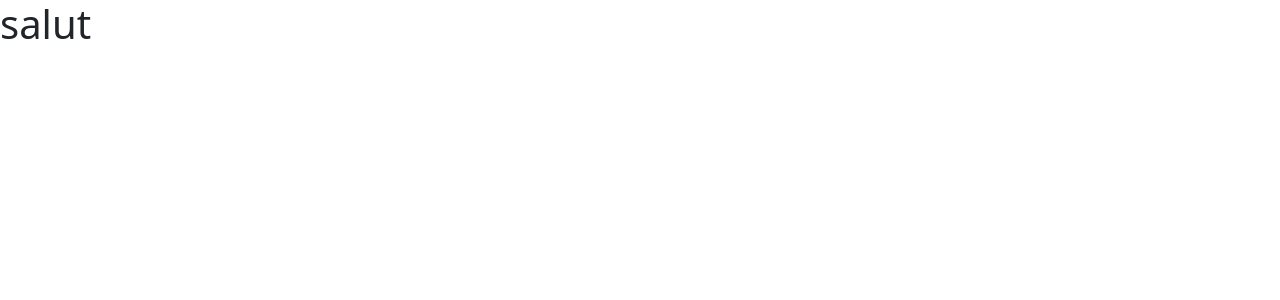
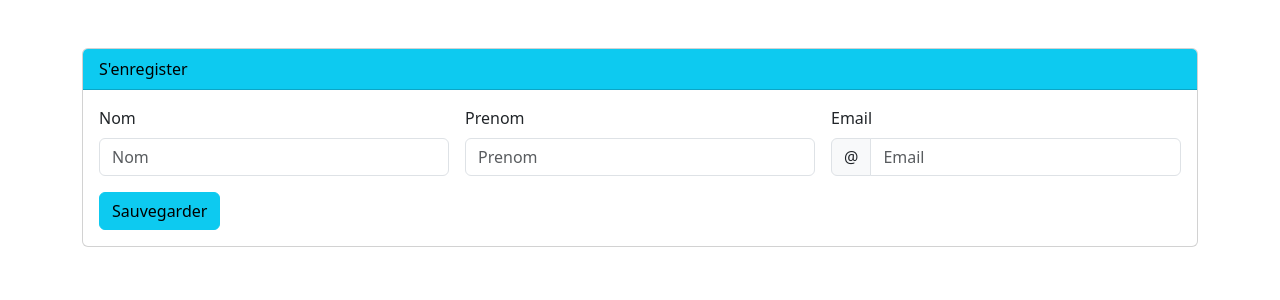
Before and after one commit to mahjoub004/Form-App-Angular, an Angular app: page / in a window 1280 px wide. Shown: the top 300 px of the page. Built offline with nearby package versions, Linux system fonts and the light colour scheme.

Commit message:
la creation de component registerForm et Méthode template: récuperer les données entrées

```diff
--- a/src/app/app.component.html
+++ b/src/app/app.component.html
@@ -1,2 +1,5 @@
-<h1>salut</h1>
+<div class="container mt-5">
+<app-register></app-register>
+</div>
+
 <router-outlet></router-outlet>
--- /dev/null
+++ b/src/app/components/register/register.component.html
@@ -0,0 +1,47 @@
+<div class="card">
+  <div class="card-header text-black bg-info">
+    S'enregister
+  </div>
+  <div class="card-body">
+    <form class="row g-3 needs-validation"
+       (ngSubmit)="saveData(registerForm)" #registerForm="ngForm">
+      <div class="col-md-4">
+        <label  class="form-label">Nom</label>
+        <input type="text" class="form-control" required placeholder="Nom"
+        [(ngModel)]="user.lastName" name="lastName">
+
+        <div class="valid-feedback">
+          Looks good!
+        </div>
+      </div>
+      <div class="col-md-4">
+        <label class="form-label">Prenom</label>
+        <input type="text" class="form-control" placeholder="Prenom"
+        [(ngModel)]="user.firstName" name="firstName">
+
+        <div class="valid-feedback">
+          Looks good!
+        </div>
+
+      </div><br>
+      <div class="col-md-4">
+        <label class="form-label">Email</label>
+        <div class="input-group has-validation">
+          <span class="input-group-text">@</span>
+          <input type="email" class="form-control" placeholder="Email"
+          [(ngModel)]="user.email" name="email">
+
+          <div class="invalid-feedback">
+            Please choose a username.
+          </div>
+
+        </div>
+      </div>
+
+      <div class="col-12">
+        <button class="btn btn-info" type="submit">Sauvegarder</button>
+      </div>
+
+    </form>
+  </div>
+</div>
--- /dev/null
+++ b/src/app/components/register/register.component.ts
@@ -0,0 +1,24 @@
+import { Component, OnInit } from '@angular/core';
+import { NgForm } from '@angular/forms';
+import { User } from './user';
+
+@Component({
+  selector: 'app-register',
+  templateUrl: './register.component.html',
+  styleUrls: ['./register.component.css']
+})
+export class RegisterComponent implements OnInit {
+
+   public user: User = new User();
+
+  constructor() { }
+
+  ngOnInit(): void {
+  }
+saveData(registerForm: NgForm){
+
+  console.log( registerForm.form);
+  console.log( 'les valeurs' ,JSON.stringify(registerForm.value) );
+
+}
+}
--- /dev/null
+++ b/src/app/components/register/user.ts
@@ -0,0 +1,5 @@
+export class User {
+  public firstName: string | undefined ;
+  public lastName: string | undefined ;
+  public email: string | undefined ;
+}
```
Also changed, not shown: src/app/app.module.ts (+6 -2 lines), src/app/components/register/register.component.css (added), 1 other file (tests, documents, lock files or other folders).
